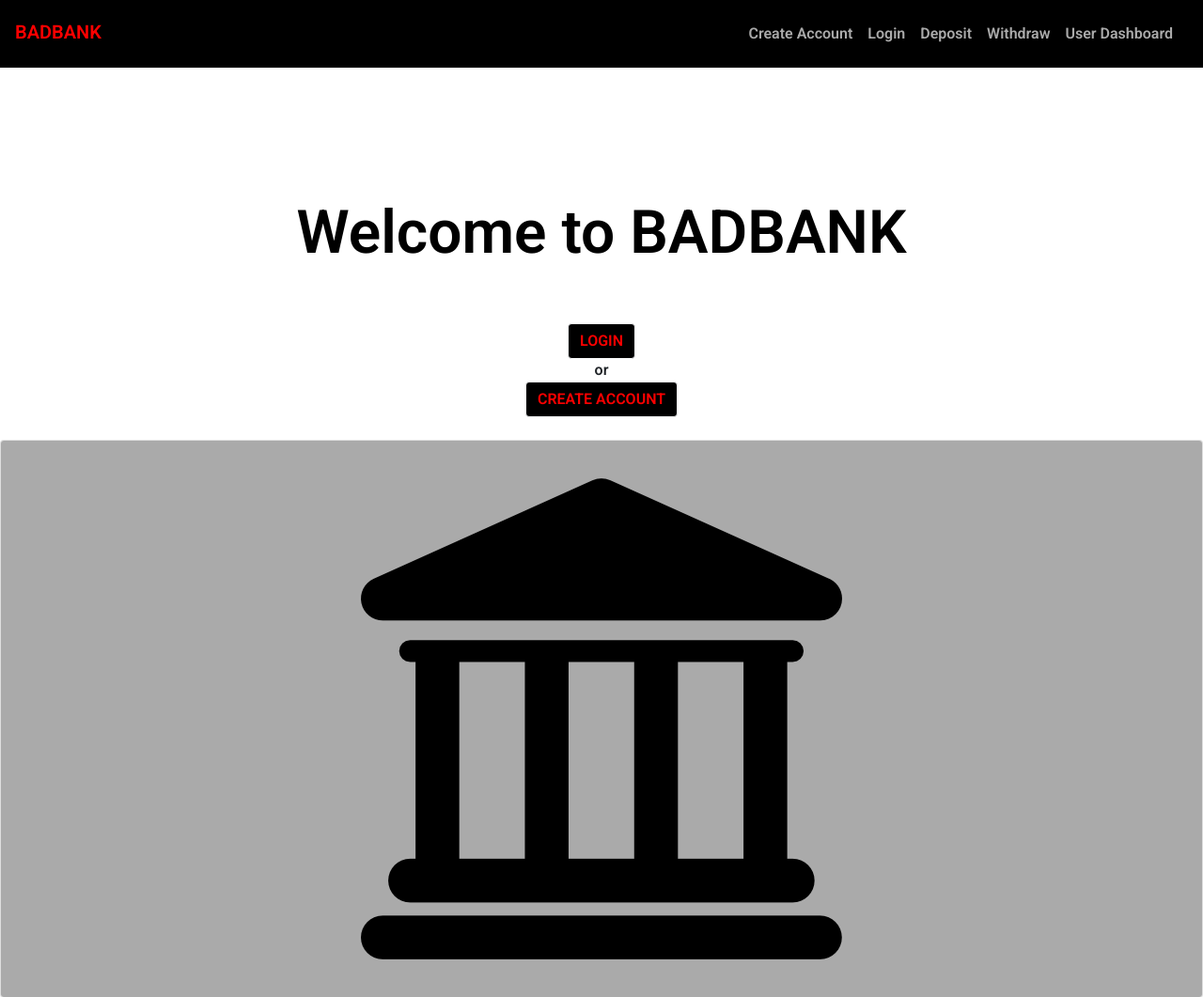
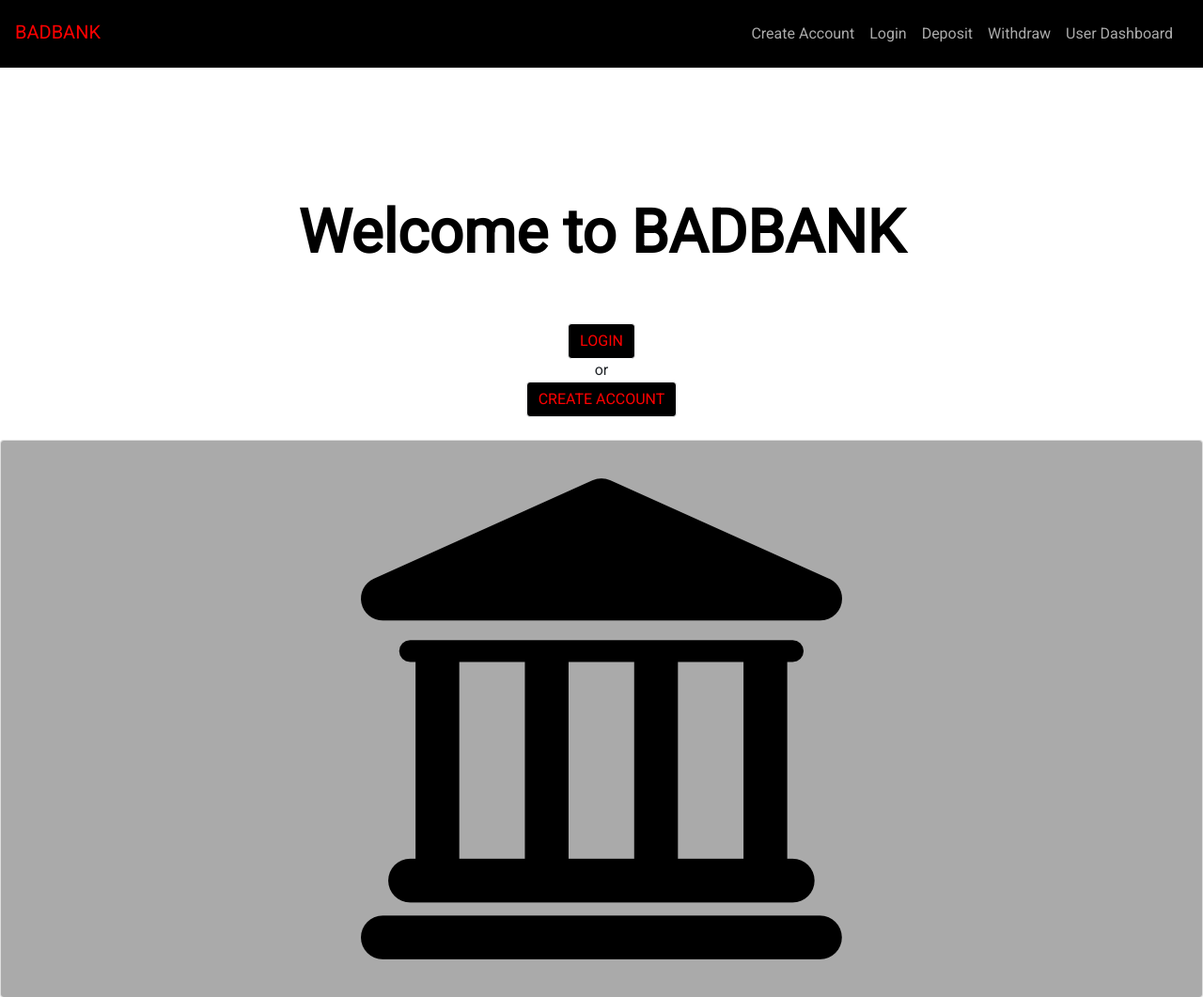
Before and after one commit to margo-kelley/badBank-fullStack, a website: page public/index.html in a window 1280 px wide. Shown: the top 1061 px of the page at 94% size. Drawn offline with nearby package versions, Linux system fonts and the light colour scheme.

Commit message:
google font edit

```diff
--- a/public/index.html
+++ b/public/index.html
@@ -11,7 +11,7 @@
     <!-- GOOGLE FONTS -->
     <link rel="preconnect" href="https://fonts.googleapis.com">
     <link rel="preconnect" href="https://fonts.gstatic.com" crossorigin>
-    <link href="https://fonts.googleapis.com/css2?family=Oswald:wght@800&family=Roboto:wght@600&display=swap" rel="stylesheet">
+    <link href="https://fonts.googleapis.com/css2?family=Oswald:wght@500&family=Roboto:wght@400&display=swap" rel="stylesheet">
 
     <!-- BOOTSTRAP -->
     <link rel="stylesheet" href="https://stackpath.bootstrapcdn.com/bootstrap/4.5.2/css/bootstrap.min.css">
```
